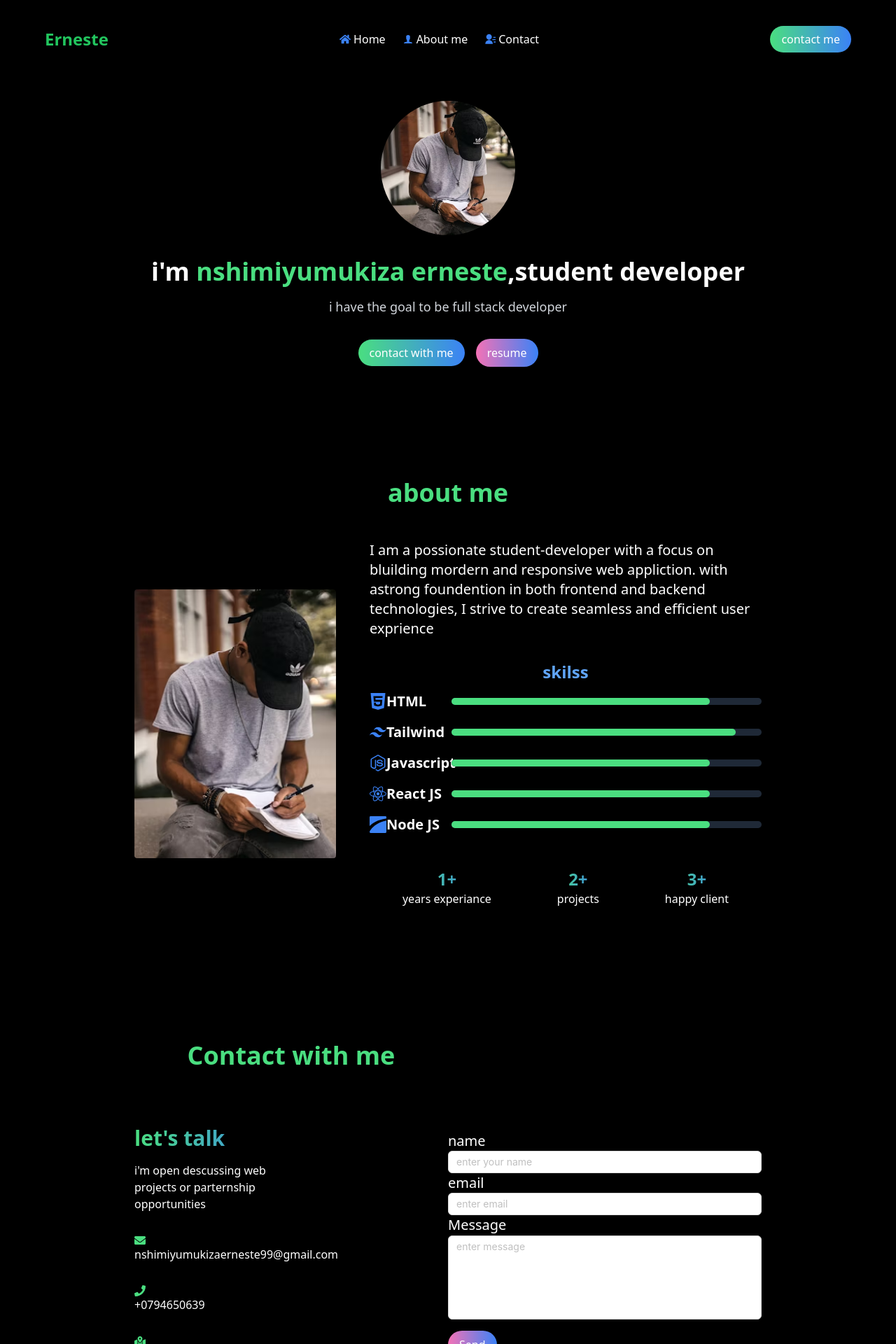
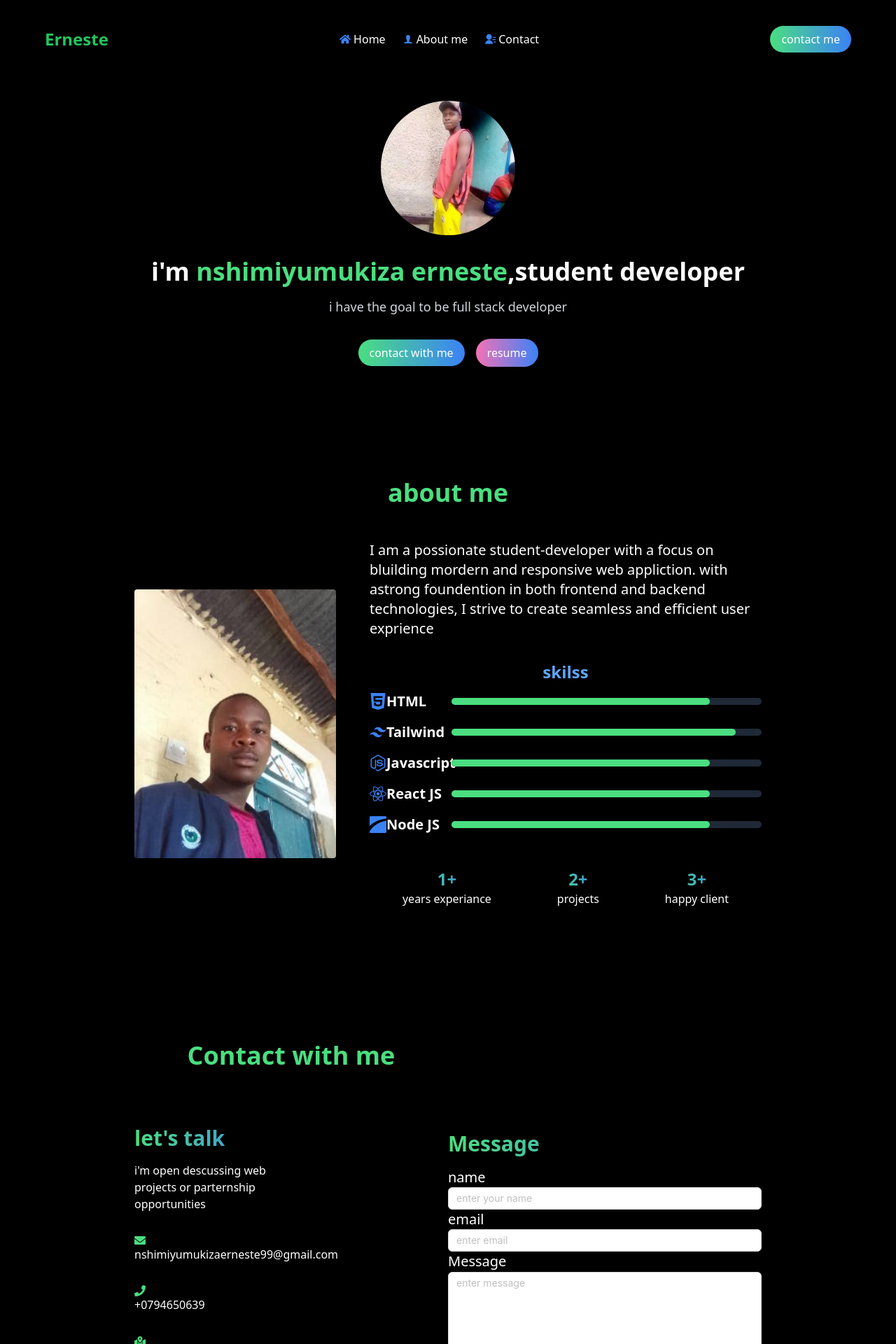
Before and after one commit to nshimiyumukiza/portfolio, a React (Vite) app: page / in a window 1280 px wide. Shown: the top 1920 px of the page at 70% size. Built offline with nearby package versions, Linux system fonts and the light colour scheme.

Commit message:
change photo

```diff
--- a/src/Components/About.jsx
+++ b/src/Components/About.jsx
@@ -9,7 +9,7 @@ const About = () => {
       <div className="md:mx-auto py-8 md:px-16">
         <h1 className="text-4xl font-semibold mb-12 text-center text-green-400">about me</h1>
         <div className="flex flex-col md:flex-row items-center space-x-12">
-            <img src="./image.png" alt="" className="w-72 h-96 rounded object-cover mb-8 md:mb-0" />
+            <img src="public/sagaga.jpg" alt="" className="w-72 h-96 rounded object-cover mb-8 md:mb-0" />
             <div className="flex-1">
               <p className="text-xl mb-8">
                 I am a possionate student-developer with a focus on bluilding
@@ -37,7 +37,7 @@ const About = () => {
             </div>
 
 
-           <div className="space-x-4">
+           <div className="space-x-1 sm:space-x-4">
              <div className="flex items-center flex-wrap">
               <div>
               <SiTailwindcss className="text-2xl text-blue-500"/>
--- a/src/Components/Contact.jsx
+++ b/src/Components/Contact.jsx
@@ -47,7 +47,9 @@ const Contact = () => {
         </div>
 
         </div>
-        <div className="flex-1 w-full mt-32">
+
+        <div className="flex-1 w-full mt-16 md:mt-32">
+        <h1 className='text-3xl font-bold text-transparent bg-clip-text bg-gradient-to-r from-green-400 to-blue-500 mb-4'>Message</h1>
           <form action="submit" onSubmit={HandleSendMessage} >
           <div>
             <label className="text-xl" htmlFor="name">name</label>
--- a/src/Components/Hero.jsx
+++ b/src/Components/Hero.jsx
@@ -10,7 +10,7 @@ const Hero = () => {
     <div>
     <div className='bg-black text-white py-16 text-center px-12'>
       <div className='flex justify-center'>
-      <img src="./image.png" alt=""className='mx-autor mb-8 w-48 h-48 rounded-full object-cover transifrom transition-transiform
+      <img src="public/erneste.jpg" alt=""className='mx-autor mb-8 w-48 h-48 rounded-full object-cover transifrom transition-transiform
       duretion-300 hover:scale-105 ' />
       </div>
       <h1 className='text-4xl font-bold'>
```
Also changed, not shown: public/erneste.jpg (added), public/sagaga.jpg (added).
